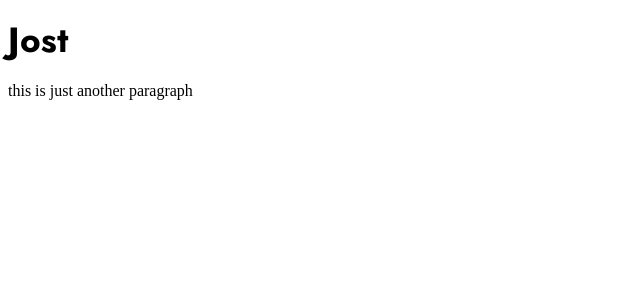
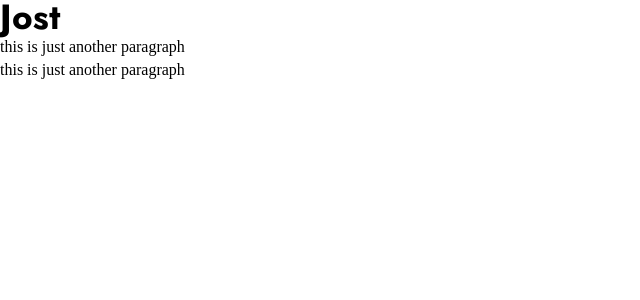
Before and after one commit to arunpariyar/code-log-client, an Angular app: page / in a window 1280 px wide. Shown: the top 300 px of the page, without its empty margins (0-640 px from the left). Built offline with nearby package versions, Linux system fonts and the light colour scheme.

Commit message:
✨ Add css variables for base styles

```diff
--- a/src/app/app.component.html
+++ b/src/app/app.component.html
@@ -1,2 +1,3 @@
 <h1>Jost</h1>
 <p>this is just another paragraph</p>
+<p>this is just another paragraph</p>
--- a/src/styles.css
+++ b/src/styles.css
@@ -1,4 +1,101 @@
 /* You can add global styles to this file, and also import other style files */
+
+/* CSS RESET */
+*,
+*::before,
+*::after {
+  box-sizing: border-box;
+}
+
+* {
+  margin: 0;
+}
+
+body {
+  line-height: 1.5;
+  -webkit-font-smoothing: antialiased;
+}
+
+img,
+picture,
+video,
+canvas,
+svg {
+  display: block;
+  max-width: 100%;
+}
+
+input,
+button,
+textarea,
+select {
+  font: inherit;
+}
+
+p,
+h1,
+h2,
+h3,
+h4,
+h5,
+h6 {
+  overflow-wrap: break-word;
+}
+
+#root,
+#__next {
+  isolation: isolate;
+}
+
+:root {
+  /* font variables */
+  --body-1-size: 16px;
+  --body-1-line: 23px;
+  --body-1-weight: 400;
+
+  --body-2-size: 15px;
+  --body-2-line: 22px;
+  --body-2-weight: 400;
+
+  --body-3-size: 13px;
+  --body-3-line: 19px;
+  --body-3-weight: 600;
+
+  --heading-1-weight: 700;
+  --heading-1-size: 24px;
+  --heading-1-line: 35px;
+  --heading-1-spacing: 0.33px;
+
+  --heading-2-weight: 700;
+  --heading-2-size: 20px;
+  --heading-2-line: 29px;
+  --heading-2-spacing: 0.25px;
+
+  --heading-3-weight: 700;
+  --heading-3-size: 18px;
+  --heading-3-line: 26px;
+  --heading-3-spacing: 0.25px;
+
+  --heading-4-weight: 700;
+  --heading-4-size: 14px;
+  --heading-4-line: 20px;
+  --heading-4-spacing: 0.2px;
+
+  /* color variables */
+  --singapore-orchid: #ad1fea;
+  --bluetiful: #4661e6;
+  --bay-of-many: #373f68;
+  --white: #fff;
+  --carte-blanche: #f2f4ff;
+  --icy-lilac: #f7f8fd;
+  --lviv-blue: #3a4374;
+  --ocean-night: #647196;
+  --creamy-peach: #f49f85;
+  --maya-blue: #62bcfa;
+
+  /* various button */
+}
+
 @font-face {
   font-family: "jost-variable";
   src: url("./assets/fonts/Jost-VariableFont_wght.ttf");
@@ -10,3 +107,7 @@ h1 {
   line-height: 35px;
   letter-spacing: 0.33px;
 }
+p {
+  font-size: var(--body-1-size);
+  line-height: var(--body-1-line);
+}
```
Also changed, not shown: src/app/app.module.ts (+4 -9 lines).
